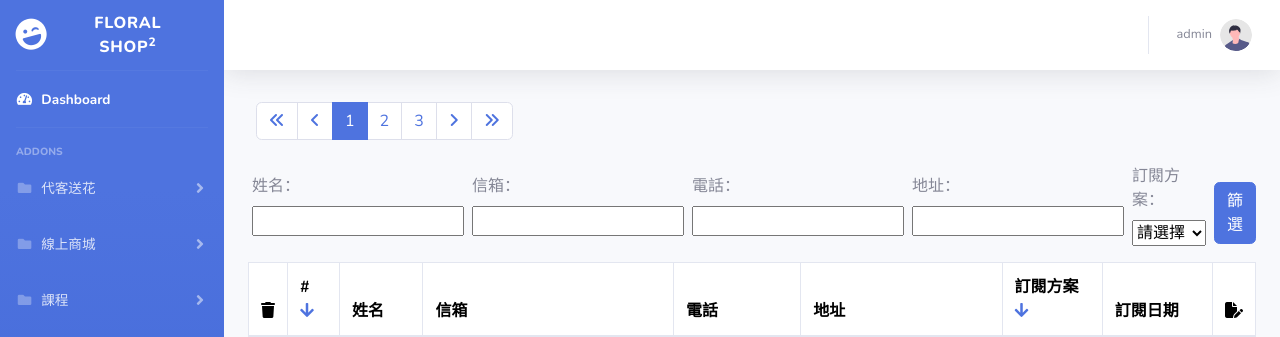
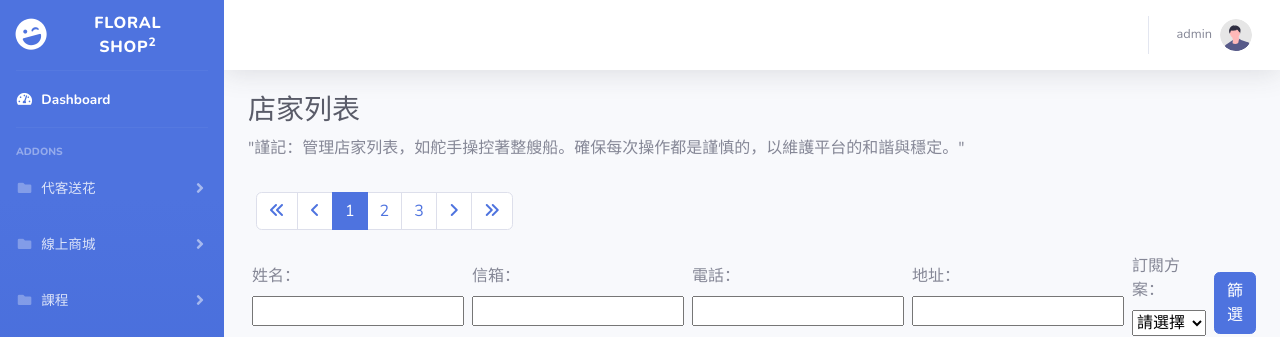
Before and after one commit to forget0224/floral_shop, a PHP site: page /pages/store/list.php in a window 1280 px wide. Shown: the top 337 px of the page. Run offline with PHP 8.4, Linux system fonts and the light colour scheme; data comes from the database, SQL or seed files in the repository.

Commit message:
add title

```diff
--- a/pages/store/list.php
+++ b/pages/store/list.php
@@ -158,6 +158,11 @@ if ($totalRows > 0) {
 
                 <!-- Begin Page Content -->
                 <div class="container-fluid">
+                    <!-- Page Heading -->
+                    <h1 class="h3 mb-2 text-gray-800">店家列表</h1>
+                    <p class="mb-4">
+                    "謹記：管理店家列表，如舵手操控著整艘船。確保每次操作都是謹慎的，以維護平台的和諧與穩定。"
+                    </p>
                     <!-- 頁面整塊貼上!!!!!! -->
                     <div class="row">
                         <!-- 分頁切換功能 -->
```
